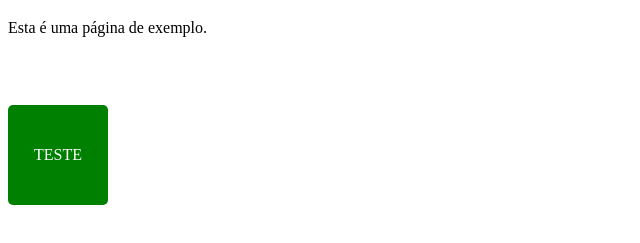
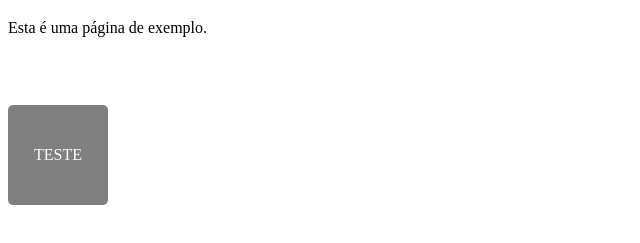
Before and after one commit to zedmaster/coodesh, a plain HTML site: page app/index.html in a window 1280 px wide. Shown: the part 61-304 px from the top of the page, without its empty margins (0-640 px from the left). Drawn offline with Linux system fonts and the light colour scheme.

```diff
--- a/app/index.html
+++ b/app/index.html
@@ -8,6 +8,6 @@
         <h1>Olá Mundo!</h1>
         <p>Esta é uma página de exemplo.</p>
         <br><br>
-        <p style="display: inline-block; width: 100px; height: 100px; background-color: green; color: white; text-align: center; line-height: 100px; cursor: pointer; border: none; border-radius: 5px;">TESTE</p>
+        <p style="display: inline-block; width: 100px; height: 100px; background-color: grey; color: white; text-align: center; line-height: 100px; cursor: pointer; border: none; border-radius: 5px;">TESTE</p>
     </body>
 </html>
```
Also changed, not shown: 2 other files.
